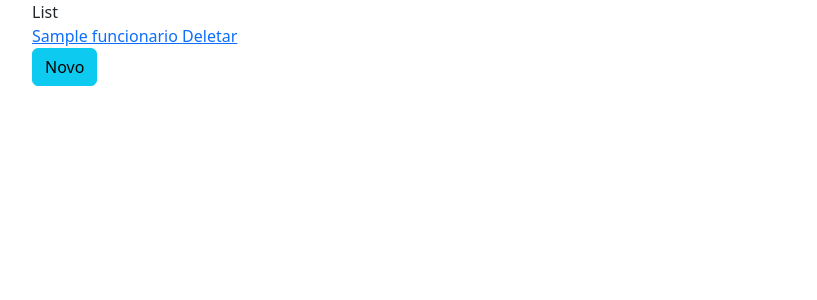
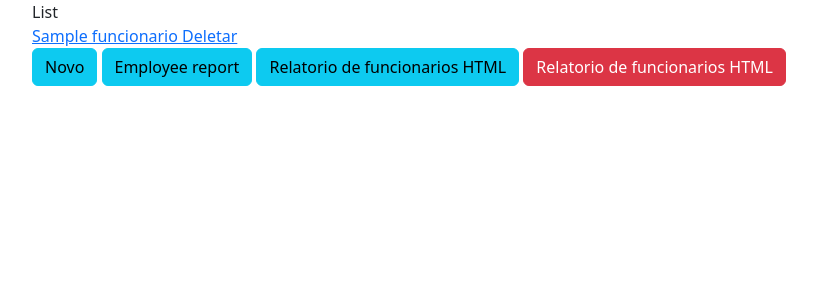
Before and after one commit to marcelokfws/gestao_rh, a Django app: page /funcionarios/ in a window 1280 px wide. Shown: the top 300 px of the page, without its empty margins (50-867 px from the left). Run offline with Django 4.2, Linux system fonts and the light colour scheme; a user stored in the database is signed in; tables that the repository leaves empty hold one stand-in row (values such as "Sample post"); some libraries are stand-ins or nearby versions.

Commit message:
relatirio

```diff
--- a/apps/funcionarios/templates/funcionarios/funcionario_list.html
+++ b/apps/funcionarios/templates/funcionarios/funcionario_list.html
@@ -5,16 +5,24 @@
     List
 <br>
     {% for funcionario in object_list %}
-        <a href="{% url 'update_funcionario' funcionario.id %}">{{ funcionario }}
+        <a href="{% url 'update_funcionario' funcionario.id %}">
+            {{ funcionario }}
         </a>
-        <a href="{% url 'delete_funcionario' funcionario.id %}" >
+        <a href="{% url 'delete_funcionario' funcionario.id %}">
             Deletar
         </a>
-
         <br>
     {% endfor %}
 
-<a href="{% url 'create_funcionario' %}" class="btn btn-info">Novo
+    <a href="{% url 'create_funcionario' %}" class="btn btn-info"> Novo </a>
+    <a href="{% url 'relatorio_funcionarios' %}" class="btn btn-info">
+        {{ report_button }}
+    </a>
+    <a href="{% url 'relatorio_funcionarios_html' %}" class="btn btn-info">
+        Relatorio de funcionarios HTML
+    </a>
+    <a href="{% url 'relatorio_funcionarios_html_debug' %}" class="btn btn-danger">
+        Relatorio de funcionarios HTML
+    </a>
 
-</a>
 {% endblock %}
--- a/apps/funcionarios/urls.py
+++ b/apps/funcionarios/urls.py
@@ -1,12 +1,21 @@
+from django.urls import path
+from .views import (
+    FuncionariosList,
+    FuncionarioEdit,
+    FuncionarioDelete,
+    FuncionarioNovo,
+    Pdf,
+    PdfDebug
+)
 
-from django.urls import path
-
-from .views import FuncionariosList, FuncionarioEdit, FuncionarioDelete, FuncionarioNovo
+from .views import relatorio_funcionarios
 
 urlpatterns = [
     path('', FuncionariosList.as_view(), name='list_funcionarios'),
     path('novo/', FuncionarioNovo.as_view(), name='create_funcionario'),
     path('editar/<int:pk>/', FuncionarioEdit.as_view(), name='update_funcionario'),
     path('delete/<int:pk>/', FuncionarioDelete.as_view(), name='delete_funcionario'),
-
+    path('relatorio_funcionarios', relatorio_funcionarios, name='relatorio_funcionarios'),
+    path('relatorio_funcionarios_html', Pdf.as_view(), name='relatorio_funcionarios_html'),
+    path('relatorio_funcionarios_html_debug', PdfDebug.as_view(), name='relatorio_funcionarios_html_debug'),
 ]
--- a/apps/funcionarios/views.py
+++ b/apps/funcionarios/views.py
@@ -1,11 +1,31 @@
+import io
+
 from django.contrib.auth.models import User
 from django.urls import reverse_lazy
-from django.views.generic import ListView, UpdateView, DeleteView, CreateView
-from apps.funcionarios.models import Funcionario
+from django.views.generic import (
+    ListView,
+    UpdateView,
+    DeleteView,
+    CreateView
+)
+from django.views.generic.base import View, TemplateView
+from reportlab.pdfgen import canvas
+from django.utils.translation import gettext as _
+from django.http import HttpResponse
+from django.template.loader import get_template
+import xhtml2pdf.pisa as pisa
+
+
+from .models import Funcionario
 
 
 class FuncionariosList(ListView):
     model = Funcionario
+
+    def get_context_data(self, **kwargs):
+        context = super().get_context_data(**kwargs)
+        context['report_button'] = _("Employee report")
+        return context
 
     def get_queryset(self):
         empresa_logada = self.request.user.funcionario.empresa
@@ -14,7 +34,7 @@ class FuncionariosList(ListView):
 
 class FuncionarioEdit(UpdateView):
     model = Funcionario
-    fields = ['nome', 'departamentos']
+    fields = ['nome', 'departamentos', 'de_ferias']
 
 
 class FuncionarioDelete(DeleteView):
@@ -33,3 +53,67 @@ class FuncionarioNovo(CreateView):
         funcionario.user = User.objects.create(username=username)
         funcionario.save()
         return super(FuncionarioNovo, self).form_valid(form)
+
+
+def relatorio_funcionarios(request):
+    response = HttpResponse(content_type='application/pdf')
+    response['Content-Disposition'] = 'attachment; filename="mypdf.pdf"'
+
+    buffer = io.BytesIO()
+    p = canvas.Canvas(buffer)
+
+    p.drawString(200, 810, 'Relatorio de funcionarios')
+
+    funcionarios = Funcionario.objects.filter(
+        empresa=request.user.funcionario.empresa)
+
+    str_ = 'Nome: %s | Hora Extra: %.2f'
+
+    p.drawString(0, 800, '_' * 150)
+
+    y = 750
+    for funcionario in funcionarios:
+        p.drawString(10, y, str_ % (
+            funcionario.nome, funcionario.total_horas_extra))
+        y -= 20
+
+    p.showPage()
+    p.save()
+
+    pdf = buffer.getvalue()
+    buffer.close()
+    response.write(pdf)
+
+    return response
+
+
+class Render:
+    @staticmethod
+    def render(path: str, params: dict, filename: str):
+        template = get_template(path)
+        html = template.render(params)
+        response = io.BytesIO()
+        pdf = pisa.pisaDocument(
+            io.BytesIO(html.encode("UTF-8")), response)
+        if not pdf.err:
+            response = HttpResponse(
+                response.getvalue(), content_type='application/pdf')
+            response['Content-Disposition'] = 'attachment;filename=%s.pdf' % filename
+            return response
+        else:
+            return HttpResponse("Error Rendering PDF", status=400)
+
+
+class Pdf(View):
+
+    def get(self, request):
+        params = {
+            'today': 'Variavel today',
+            'sales': 'Variavel sales',
+            'request': request,
+        }
+        return Render.render('funcionarios/relatorio.html', params, 'Relatório')
+
+
+class PdfDebug(TemplateView):
+    template_name = 'funcionarios/relatorio.html'
--- a/templates/base.html
+++ b/templates/base.html
@@ -9,7 +9,8 @@
     <link rel="stylesheet" href="{% static 'bootstrap/css/bootstrap.min.css' %}">
     <link href="https://stackpath.bootstrapcdn.com/font-awesome/4.7.0/css/font-awesome.min.css" rel="stylesheet" integrity="sha384-wvfXpqpZZVQGK6TAh5PVlGOfQNHSoD2xbE+QkPxCAFlNEevoEH3Sl0sibVcOQVnN" crossorigin="anonymous">
     <title>{% block title %} {% endblock %}</title>
-
+    {% block staticcss %}
+    {% endblock %}
 </head>
 <body>
 
```
Also changed, not shown: apps/funcionarios/templates/funcionarios/relatorio.html (added, +17 -0 lines), requirements.txt (+37 -0 lines), apps/funcionarios/templates/funcionarios/relatorio2.html (added).
